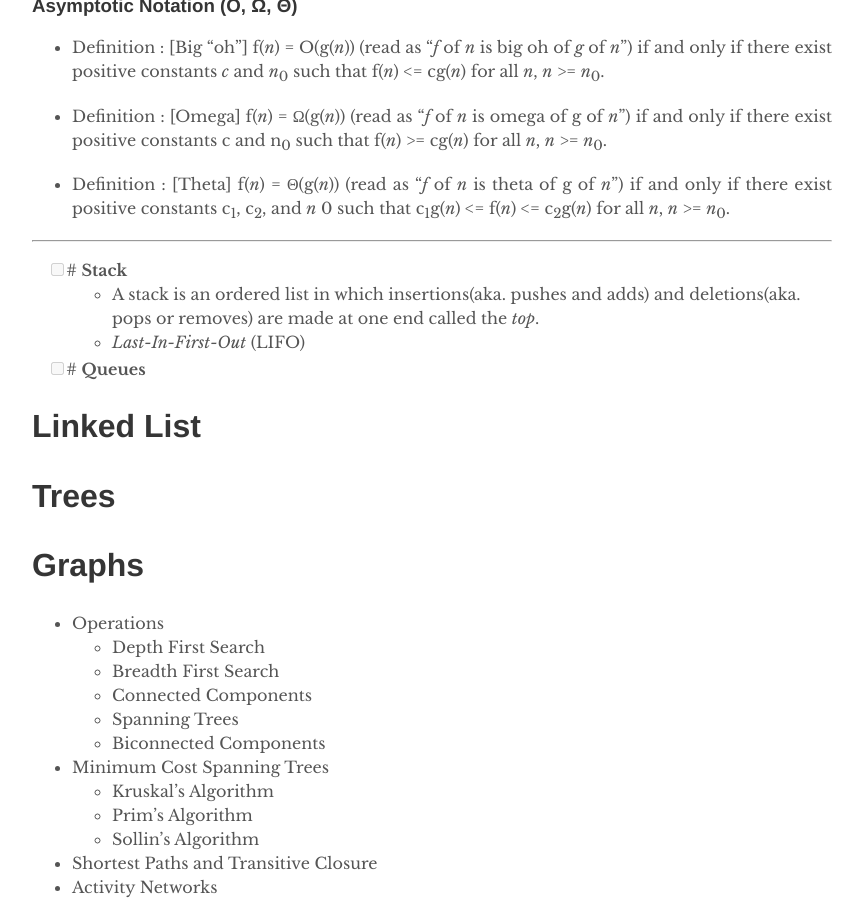
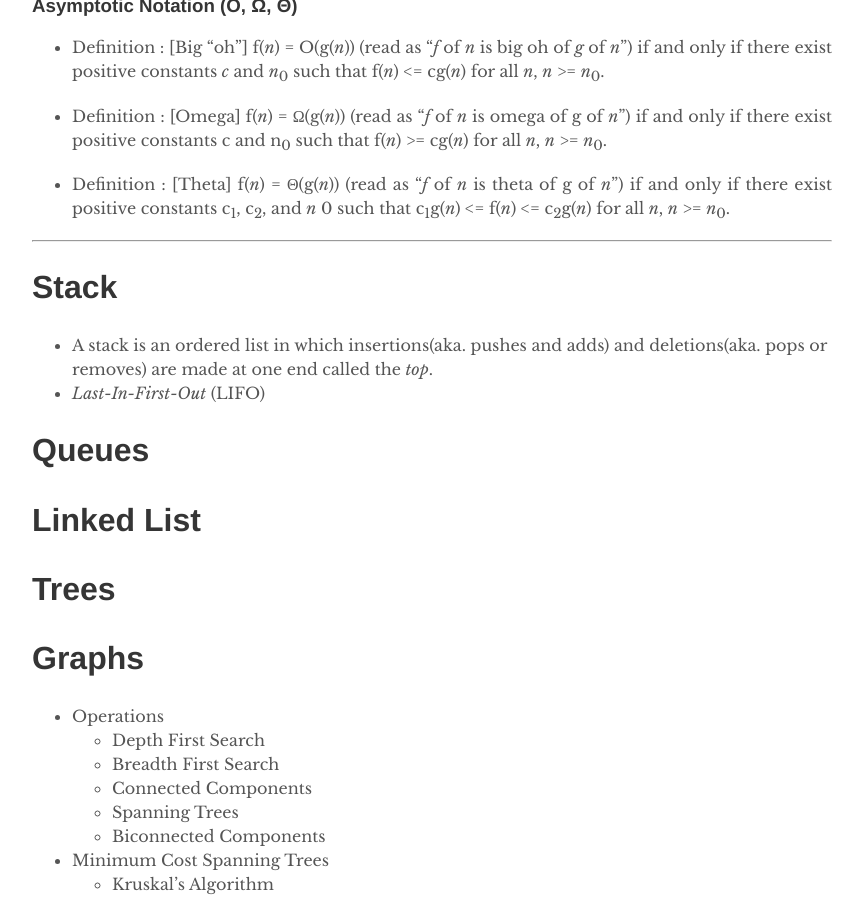
Before and after one commit to trilliwon/ABL, a Jekyll site: the page built from _posts/2018-01-22-DS.md, in a window 1280 px wide and 900 px high, scrolled down 2063 px. Shown: the whole window, without its empty margins (208-1071 px from the left). Built offline with Jekyll 4.4.1, drawn with Linux system fonts in a browser that asks for light colours; nearby versions of some CDN libraries.

Commit message:
Fri Jan 26 12:57:11 KST 2018

```diff
--- a/_posts/2018-01-22-DS.md
+++ b/_posts/2018-01-22-DS.md
@@ -84,11 +84,11 @@ MALLOC(pf, sizeof(float));
 
 ---
 
-- [ ] # **Stack**
+# **Stack**
   - A stack is an ordered list in which insertions(aka. pushes and adds) and deletions(aka. pops or removes) are made at one end called the _top_.
   - _Last-In-First-Out_ (LIFO)
 
-- [ ] # **Queues**
+# **Queues**
 
 # **Linked List**
 # **Trees**
```
